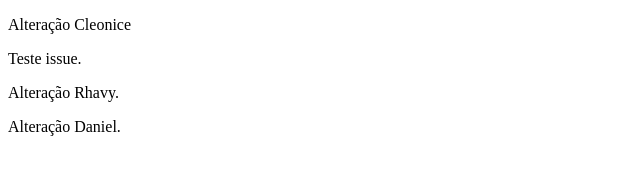
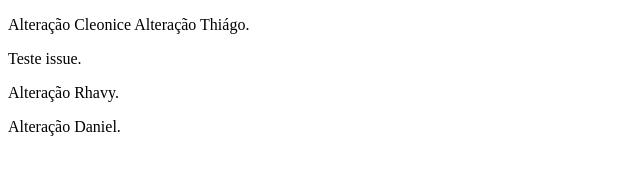
Before and after one commit to rhavymaia/projetogit, a plain HTML site: page index.html in a window 1280 px wide. Shown: the whole page, without its empty margins (0-640 px from the left). Drawn offline with Linux system fonts and the light colour scheme.

Commit message:
Alteração Thiágo

```diff
--- a/index.html
+++ b/index.html
@@ -9,6 +9,7 @@
 <body>
     <p>
         Alteração Cleonice
+        Alteração Thiágo.
     </p>
     <p>
         Teste issue.
```
